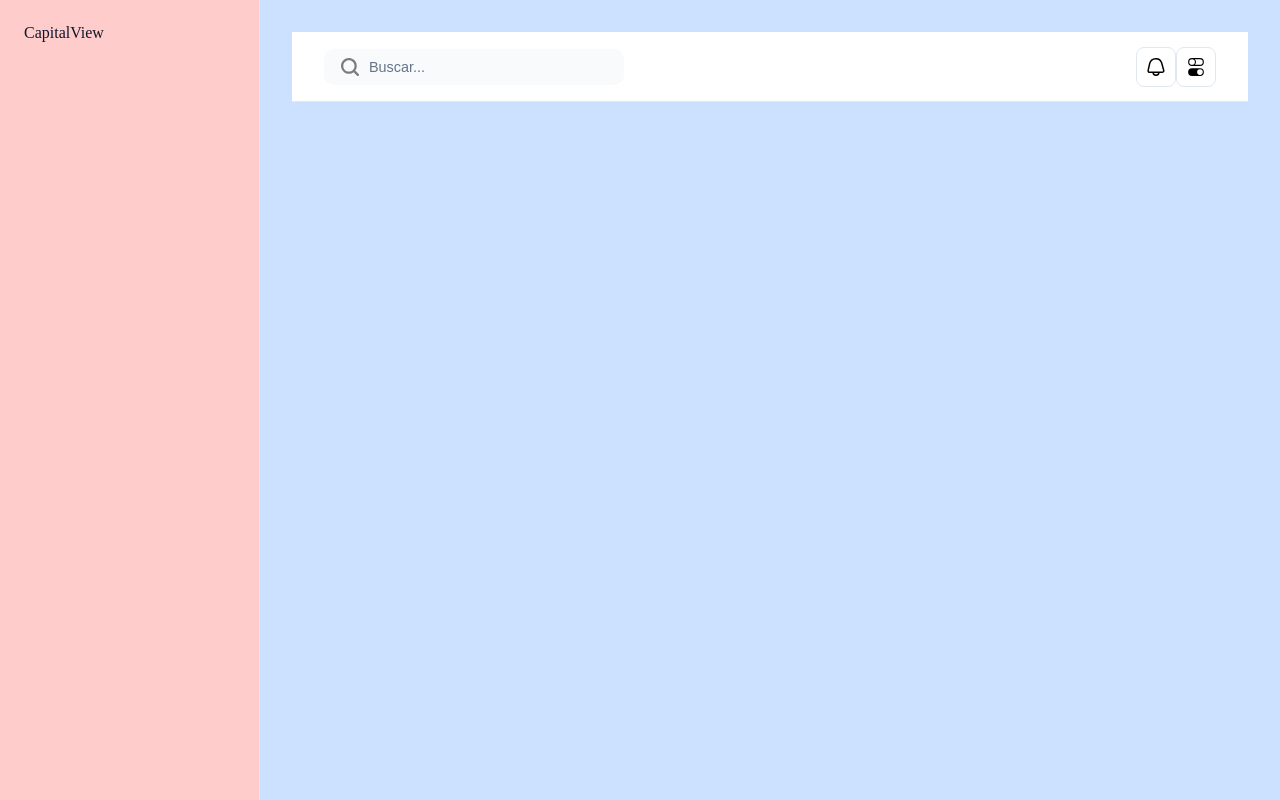
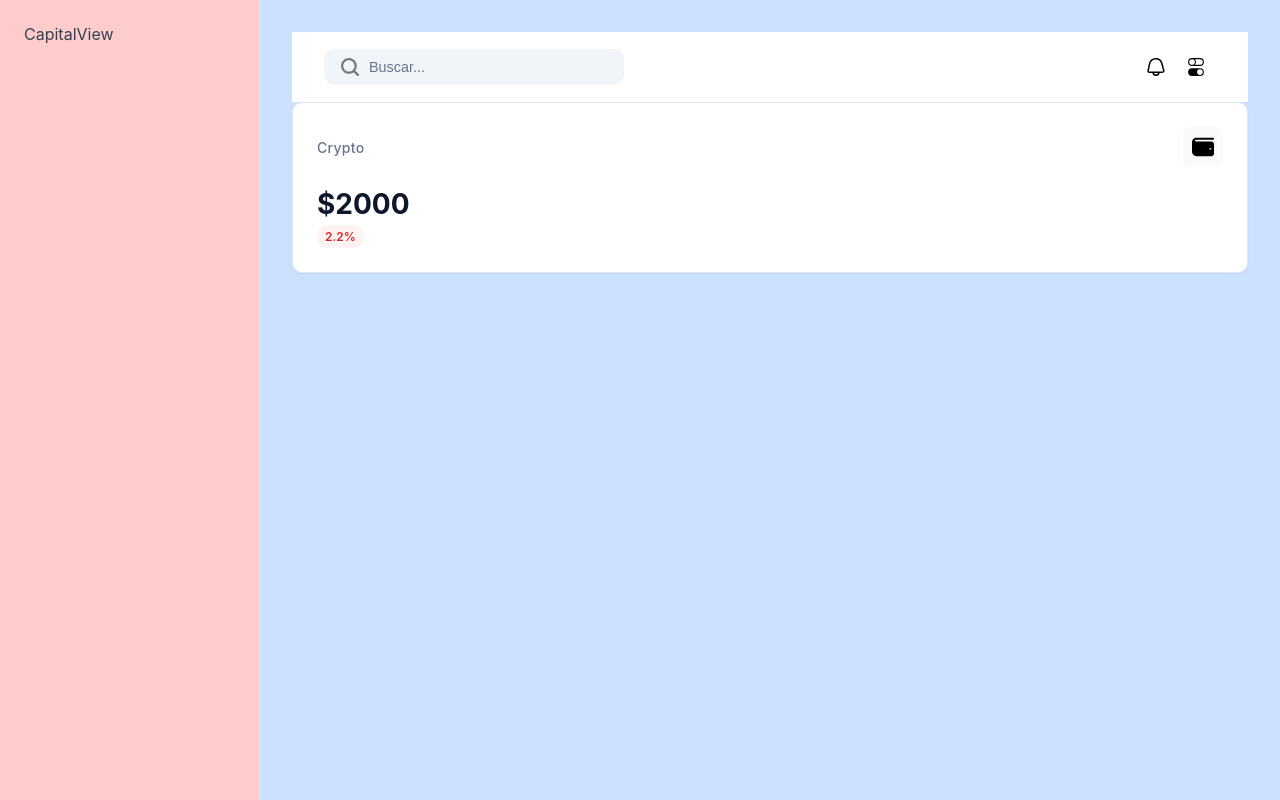
Before and after one commit to nahulamorte/CapitalView, a React (Vite) app: page / in a window 1280 px wide. Built offline with nearby package versions, Linux system fonts and the light colour scheme.

Commit message:
reestructuración de estilos y creación de las cards

```diff
--- /dev/null
+++ b/src/components/dashboard/summaryCards/SummaryCard.css
@@ -0,0 +1,79 @@
+.card-container {
+    background-color: var(--bg-card);
+    padding: 1.5rem; /* 24px */
+    border-radius: var(--radius-md);
+    border: 1px solid var(--border-light);
+    box-shadow: var(--shadow-sm);
+    display: flex;
+    flex-direction: column;
+    gap: 1.25rem;
+    transition: transform var(--transition-fast), box-shadow var(--transition-fast);
+}
+
+/* Efecto sutil al pasar el mouse */
+.card-container:hover {
+    transform: translateY(-2px);
+    box-shadow: var(--shadow-md);
+}
+
+.card-header {
+    display: flex;
+    justify-content: space-between;
+    align-items: center;
+}
+
+.card-title {
+    color: var(--text-muted);
+    font-size: 0.875rem; /* 14px */
+    font-weight: 500;
+    letter-spacing: 0.02em;
+}
+
+.card-icon-container {
+    width: 40px;
+    height: 40px;
+    background-color: var(--bg-surface); /* Fondo sutil para el icono */
+    border-radius: var(--radius-sm);
+    display: flex;
+    justify-content: center;
+    align-items: center;
+}
+
+.card-icon-container img {
+    width: 22px;
+    height: 22px;
+}
+
+.card-body {
+    display: flex;
+    flex-direction: column;
+    gap: 0.25rem;
+}
+
+.card-amount {
+    color: var(--text-main);
+    font-size: 1.75rem;
+    font-weight: 700;
+}
+
+.card-trend {
+    font-size: 0.75rem;
+    font-weight: 600;
+    display: inline-flex;
+    align-items: center;
+    width: fit-content;
+    padding: 0.25rem 0.5rem;
+    border-radius: var(--radius-full);
+}
+
+/* Lógica de colores semánticos (Emerald vs Red) */
+/* Estas clases las deberás aplicar dinámicamente en tu JSX */
+.trend-up {
+    color: var(--success-text);
+    background-color: var(--success-bg);
+}
+
+.trend-down {
+    color: var(--danger-text);
+    background-color: var(--danger-bg);
+}
--- /dev/null
+++ b/src/components/dashboard/summaryCards/SummaryCard.jsx
@@ -0,0 +1,20 @@
+import './SummaryCard.css';
+
+export function SummaryCard({title, amount, icon, trend, comparative}){
+    return (
+        <div className="card-container">
+            <div className="card-header">
+                <span className="card-title">{title}</span>
+                <div className="card-icon-container">
+                    <img src={icon} alt={title} />
+                </div>
+            </div>
+            <div className="card-body">
+                <h2 className="card-amount">${amount}</h2>
+                <span className={`card-trend ${trend.includes('+') ? 'trend-up' : 'trend-down'}`}>
+                            {trend}
+                </span>
+            </div>
+        </div>
+    );
+}
--- /dev/null
+++ b/src/components/dashboard/summaryGrid/SummaryGrid.css
@@ -0,0 +1,6 @@
+.summary-grid {
+    display: grid;
+    grid-template-columns: repeat(4, 1fr); /* 4 columnas iguales */
+    gap: 20px;
+    padding: 20px;
+}
--- /dev/null
+++ b/src/components/dashboard/summaryGrid/SummaryGrid.jsx
@@ -0,0 +1,12 @@
+import './SummaryGrid.css';
+
+import {SummaryCard} from '../summaryCards/SummaryCard';
+import wallet from '../../../assets/wallet.svg'
+
+export function SummaryGrid(){
+    return(
+        <section className='grid-container'>
+            <SummaryCard title="Crypto" amount="2000" icon={wallet} trend="2.2%" />
+        </section>
+    );
+}
--- a/src/components/layout/mainContent/MainContent.jsx
+++ b/src/components/layout/mainContent/MainContent.jsx
@@ -1,10 +1,12 @@
 import "./MainContent.css";
 import { DashboardHeader } from "../../dashboard/dashboardHeader/DashboardHeader";
+import { SummaryGrid } from "../../dashboard/summaryGrid/SummaryGrid";
 
 export function MainContent(){
     return(
         <div className="main-container">
             <DashboardHeader />
+            <SummaryGrid/>
         </div>
     );
 }
--- a/src/styles/index.css
+++ b/src/styles/index.css
@@ -1,60 +1,78 @@
 :root {
-    /* Fondos (Tus originales + 1) */
-    --bg-app: #f8fafc;        /* Un gris azulado más moderno que el #f2f2f2 */
-    --bg-card: #ffffff;
-    --bg-sidebar: #ffffff;    /* Por si decides diferenciar el menú lateral */
+    /* --- 1. PALETA DE COLORES (BLUES & BRAND) --- */
+    --primary: #3b82f6;          /* Vibrant Blue (Main Brand) */
+    --primary-dark: #2563eb;     /* Active Elements */
+    --primary-deep: #1e3a8a;     /* CTA Banners / Navy Accents */
+    --primary-light: #eff6ff;    /* Background Active Items */
+    --primary-soft: #dbeafe;     /* Subtle Buttons / Borders */
+    --primary-hover: #1d4ed8;
 
-    /* Marca (Primary) */
-    --primary: #2563eb;
-    --primary-hover: #1d4ed8;
-    --primary-light: #eff6ff; /* Para estados 'active' suaves en el menú */
+    /* --- 2. FONDOS Y SUPERFICIES (BACKGROUNDS) --- */
+    --bg-app: #f1f5f9;           /* Soft Cool Gray (Main Page) */
+    --bg-card: #ffffff;          /* Pure White */
+    --bg-surface: #f8fafc;       /* Table Headers / Subtle Sections */
+    --bg-sidebar: #ffffff;
 
-    /* Tipografía */
-    --text-main: #0f172a;
-    --text-muted: #64748b;
-    --text-inv: #ffffff;      /* Texto blanco para botones primarios */
+    /* --- 3. TIPOGRAFÍA Y TEXTO (SLATE GRAYS) --- */
+    --text-main: #0f172a;        /* Headings & Titles (Deep Slate) */
+    --text-body: #334155;        /* General Info (Dark Gray) */
+    --text-muted: #64748b;       /* Labels & Comparisons (Medium Gray) */
+    --text-ghost: #94a3b8;       /* Placeholders & Icons (Light Gray) */
+    --text-inv: #ffffff;         /* Inverted text for dark backgrounds */
 
-    /* Semántica Financiera */
-    --success-text: #059669;
-    --success-bg: #d1fae5;
-    --danger-text: #e11d48;
-    --danger-bg: #ffe4e6;
-    --warning-text: #d97706;  /* Para alertas o acciones pendientes */
+    /* --- 4. SEMÁNTICA FINANCIERA (STATUS) --- */
+    --success-text: #059669;     /* Emerald Green */
+    --success-bg: #ecfdf5;       /* Soft Mint */
+    --danger-text: #dc2626;      /* Vivid Red */
+    --danger-bg: #fef2f2;        /* Soft Pinkish */
+    --warning-text: #d97706;     /* Amber */
     --warning-bg: #fef3c7;
 
+    /* --- 5. ACTIVOS ESPECÍFICOS (CRYPTO/ASSETS) --- */
+    --asset-btc: #f7931a;
+    --asset-eth: #627eea;
+    --asset-sol: #14b8a6;
 
-    /* Bordes y Líneas (Fundamentales para el 'Blocking') */
-    --border-color: #e2e8f0;  /* Para dividers y bordes de cards */
-    --border-focus: #94a3b8;  /* Para cuando el usuario hace clic en un input */
+    /* --- 6. GLASSMORPHISM (SPECIAL UI EFFECTS) --- */
+    --glass-bg: rgba(255, 255, 255, 0.9);
+    --glass-blur: blur(10px);
+    --glass-border: rgba(255, 255, 255, 0.2);
 
-    /* Elevación (Sombras para dar profundidad) */
+    /* --- 7. BORDES Y ELEVACIÓN (UI DEPTH) --- */
+    --border-light: #e2e8f0;     /* Dividers & Open UI */
+    --border-focus: #3b82f6;     /* Primary blue for focus states */
+
     --shadow-sm: 0 1px 2px 0 rgb(0 0 0 / 0.05);
     --shadow-md: 0 4px 6px -1px rgb(0 0 0 / 0.1), 0 2px 4px -2px rgb(0 0 0 / 0.1);
+    --shadow-blue: 0 4px 14px 0 rgba(59, 130, 246, 0.3); /* For Primary Buttons */
 
-    /* Radios (Consistencia en esquinas) */
+    /* --- 8. LAYOUT & SPACING (CONSISTENCIA) --- */
     --radius-sm: 6px;
-    --radius-md: 10px;        /* Ideal para las SummaryCards */
+    --radius-md: 10px;           /* Standard for Cards */
     --radius-lg: 16px;
+    --radius-full: 9999px;       /* For pill-shaped badges */
 
-    /* Transiciones (Para que los hovers no sean bruscos) */
+    --gap-main: 24px;            /* Espaciado estándar entre cards */
     --transition-fast: 0.2s ease;
-    --danger-bg: #ffe4e6;    /* Fondo rojo suave para el badge */
 }
 
+/* --- RESETS Y CONFIGURACIÓN BASE --- */
 * {
     margin: 0;
     padding: 0;
-    box-sizing: border-box; /* Fundamental: el padding no agranda la caja */
+    box-sizing: border-box;
+    -webkit-font-smoothing: antialiased; /* Tipografía más nítida */
+    -moz-osx-font-smoothing: grayscale;
 }
 
+body {
+    font-family: 'Inter', system-ui, -apple-system, sans-serif;
+    background-color: var(--bg-app);
+    color: var(--text-body);
+}
+
+/* Evitar scroll lateral indeseado */
 html, body, #root {
     height: 100%;
     width: 100%;
-    overflow: hidden; /* Evita el scroll doble en toda la pantalla */
 }
-
-img {
-    max-width: 100%; /* Evita que las imágenes "exploten" su tamaño */
-    display: block;
-}
-/*
```
